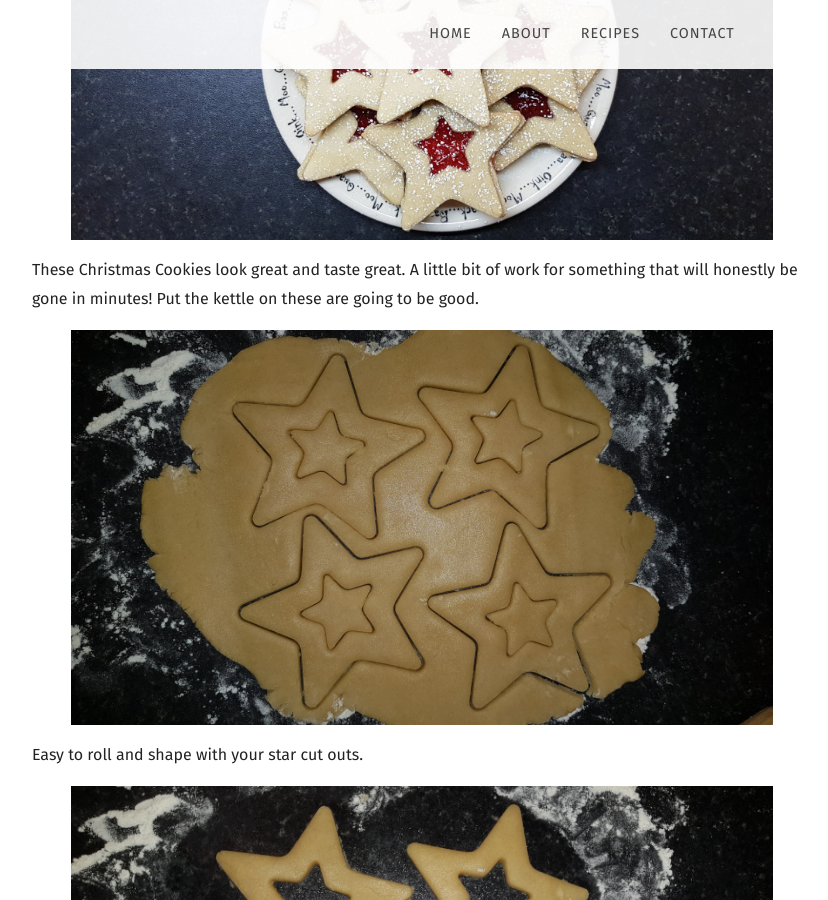
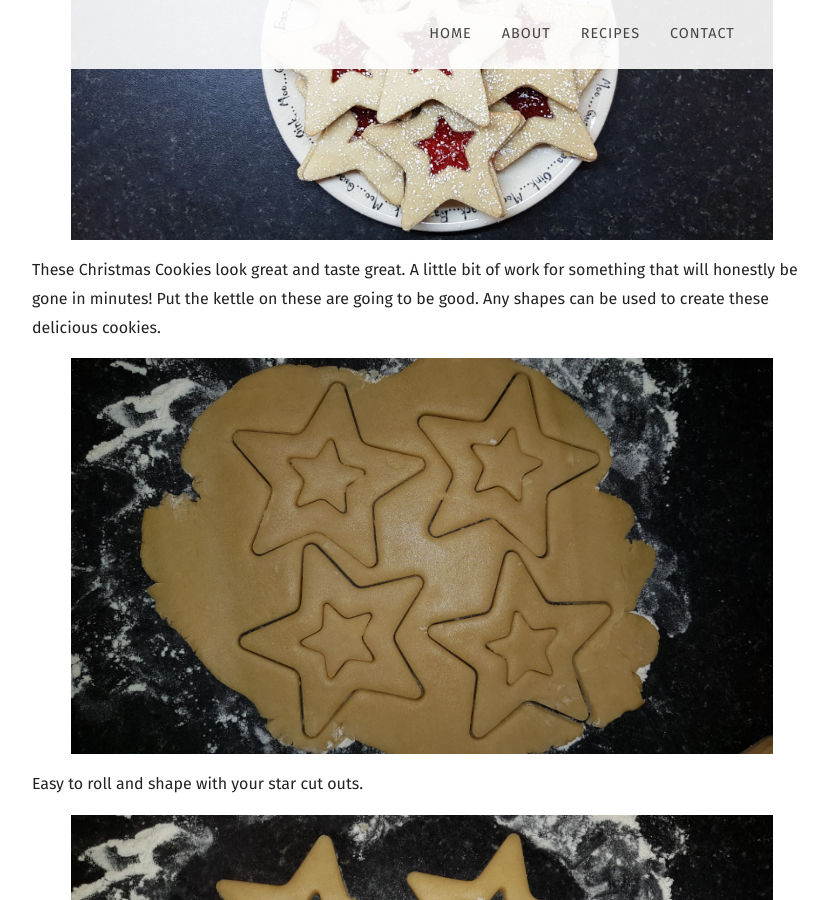
Before and after one commit to mcginleyireland/irishbaking.github.io, a Jekyll site: the page built from _posts/2020-11-28-christmas-jam-star-cookies.md, in a window 1280 px wide and 900 px high, scrolled down 560 px. Shown: the whole window, without its empty margins (58-886 px from the left). Built offline with Jekyll 4.4.1, drawn with Linux system fonts in a browser that asks for light colours; nearby versions of some CDN libraries; some web fonts are replaced; some of the changed text lies outside the part shown.

Commit message:
Updating the website to say that any shape can be cut.

```diff
--- a/_posts/2020-11-28-christmas-jam-star-cookies.md
+++ b/_posts/2020-11-28-christmas-jam-star-cookies.md
@@ -39,7 +39,8 @@ recipe:
 
     1. Take the dough out of the fridge and leave the dough out for a minimum of 15 mins.
     2. Flour your counter and rolling pin. Roll out the dough. You'll want it to be about 2mm thick.
-    3. Use a star shape cookie cutter to cut out the stars and transfer to a baking tray.
+    3. Get out your star shaped cookie cutters, but any shaped cookie cutter will work. You can even cut it by eye.
+    4. I cut out the my star shapes and also I cut out ones that have a small star shape in the middle.
 
     **Bake**
 
@@ -56,7 +57,7 @@ recipe:
     6. Then press the biscuit with a star hole on top of cookie you have put filling on.
 
 ---
-These Christmas Cookies look great and taste great. A little bit of work for something that will honestly be gone in minutes! Put the kettle on these are going to be good.
+These Christmas Cookies look great and taste great. A little bit of work for something that will honestly be gone in minutes! Put the kettle on these are going to be good. Any shapes can be used to create these delicious cookies.
 
 ![Cake](https://irishbaking.ie/images/Cookies/Christmas_Star_Jam_Cookies/Image_1_scaled.jpg)
 
```
